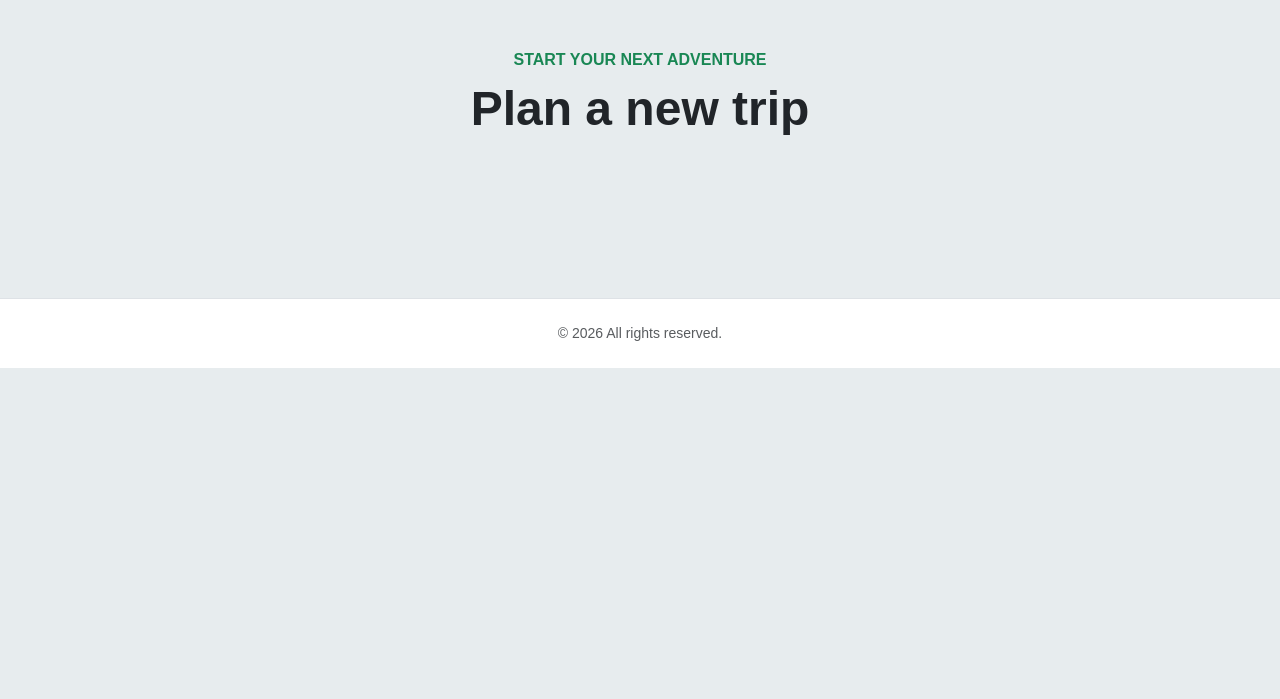
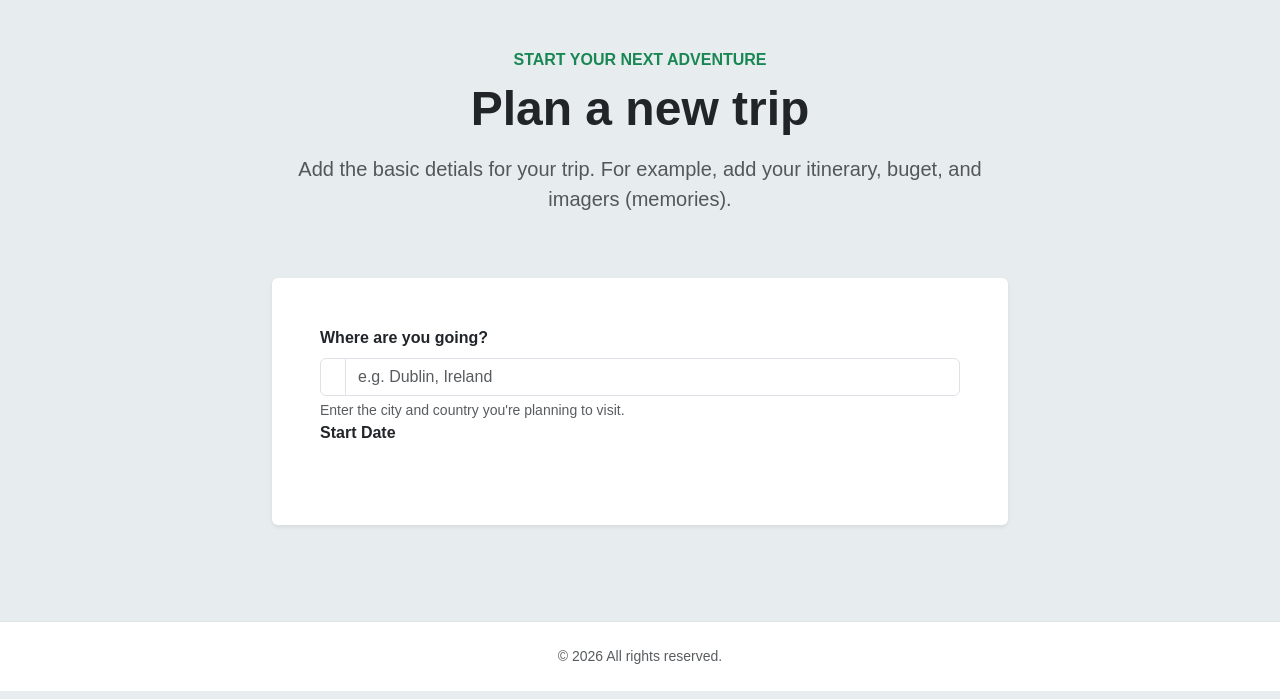
Before and after one commit to JimboJSlice/module_02_assessment, a Flask app: page /create_trip in a window 1280 px wide. Shown: the part 101-800 px from the top of the page. Run offline with Flask 3, Linux system fonts and the light colour scheme.

Commit message:
started form on Create Trip page

```diff
--- a/app.py
+++ b/app.py
@@ -34,7 +34,7 @@ def trip_details(trip_id):
     for trip in trips:
         if trip["id"] == trip_id:
             selected_trip = trip
-            break
+    #create a 404 page
 
     return render_template("trip.html", trip=selected_trip)
 
@@ -51,8 +51,6 @@ if __name__ == "__main__":
 
 # Functions
 
-#
-# Display trips()
 # create a trip()
 # itinerary ()
 # budget()
--- a/templates/create_trip.html
+++ b/templates/create_trip.html
@@ -1,11 +1,50 @@
-{% extends "base.html" %} {% block title %}<title>Plan a new trip</title>{% endblock %} {%
-block content %}
+{% extends "base.html" %} {% block title %}<title>Plan a new trip</title>{%
+endblock %} {% block content %}
 
 <div class="container py-5">
   <div class="row justify-content-center mb-5">
     <div class="col-lg-8 text-center">
       <p class="text-success fw-semibold mb-2">START YOUR NEXT ADVENTURE</p>
       <h1 class="display-5 fw-bold mb-3">Plan a new trip</h1>
+      <p class="lead text-muted">
+        Add the basic detials for your trip. For example, add your itinerary,
+        buget, and imagers (memories).
+      </p>
+    </div>
+  </div>
+  <div class="row justify-content-center">
+    <div class="col-lg-8">
+      <div class="card border-0 shadow-sm">
+        <div class="card-body p-4 p-lg-5">
+          <form method="POST" action="{{ url_for('create_trip') }}">
+            <div class="mb-4">
+              <label for="destination" class="form-label fw-semibold">
+                Where are you going?
+              </label>
+              <div class="input-group">
+                <span class="input-group-text bg-white"> </span>
+                <input
+                  type="text"
+                  class="form-control"
+                  id="destination"
+                  placeholder="e.g. Dublin, Ireland"
+                  required
+                />
+              </div>
+              <div class="form-text">
+                Enter the city and country you're planning to visit.
+              </div>
+              <div class="row g-3 mb-4">
+                <div class="col-mb-6">
+                  <label for="start_date" class="form-label fw-semibold"
+                    >Start Date</label
+                  >
+                </div>
+              </div>
+            </div>
+          </form>
+        </div>
+      </div>
     </div>
   </div>
 </div>
--- a/templates/trip.html
+++ b/templates/trip.html
@@ -1,6 +1,6 @@
 {% extends "base.html" %}
 
-{% block title%}{{ trip.destination }}{% endblock %}
+{% block title%} <title>{{ trip.destination }} </title>{% endblock %}
 
 {% block content %}
 
```
